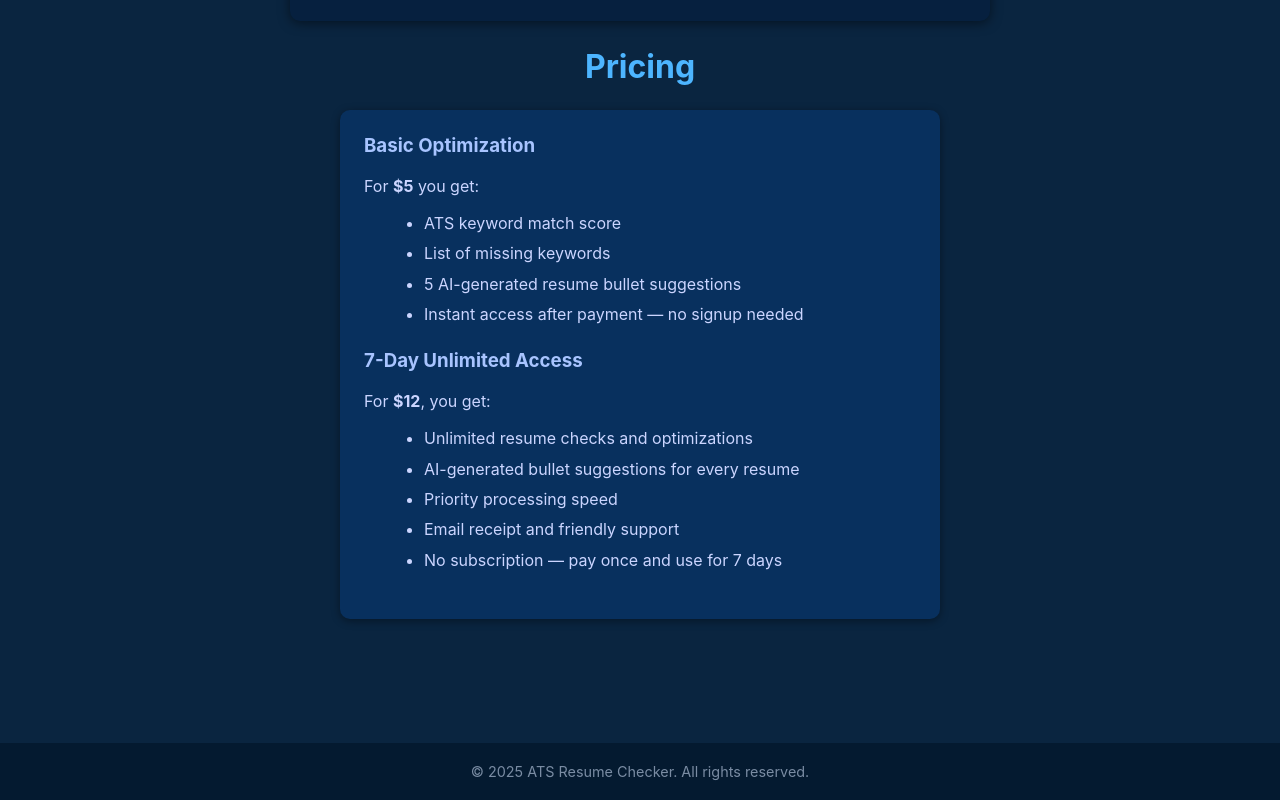
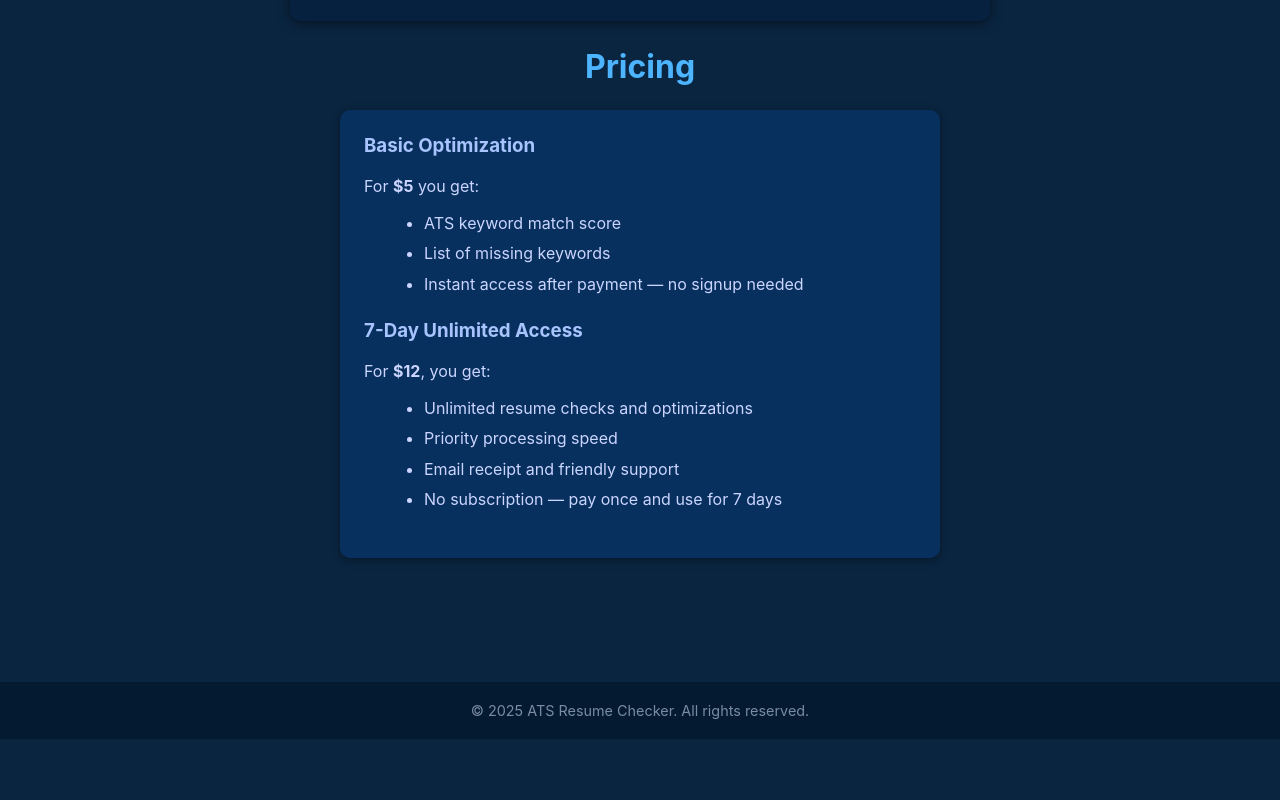
Before and after one commit to Ludample/ats-resume-checker, a Next.js app: page / in a window 1280 px wide. Shown: the part 1919-2719 px from the top of the page. After the commit the page ends 2658 px from the top, so only its background shows below. Built offline with nearby package versions, Linux system fonts and the light colour scheme.

Commit message:
Update index.js

```diff
--- a/pages/index.js
+++ b/pages/index.js
@@ -389,7 +389,6 @@ export default function Home() {
             <ul>
               <li>ATS keyword match score</li>
               <li>List of missing keywords</li>
-              <li>5 AI-generated resume bullet suggestions</li>
               <li>Instant access after payment — no signup needed</li>
             </ul>
 
@@ -397,7 +396,6 @@ export default function Home() {
             <p>For <strong>$12</strong>, you get:</p>
             <ul>
               <li>Unlimited resume checks and optimizations</li>
-              <li>AI-generated bullet suggestions for every resume</li>
               <li>Priority processing speed</li>
               <li>Email receipt and friendly support</li>
               <li>No subscription — pay once and use for 7 days</li>
```
